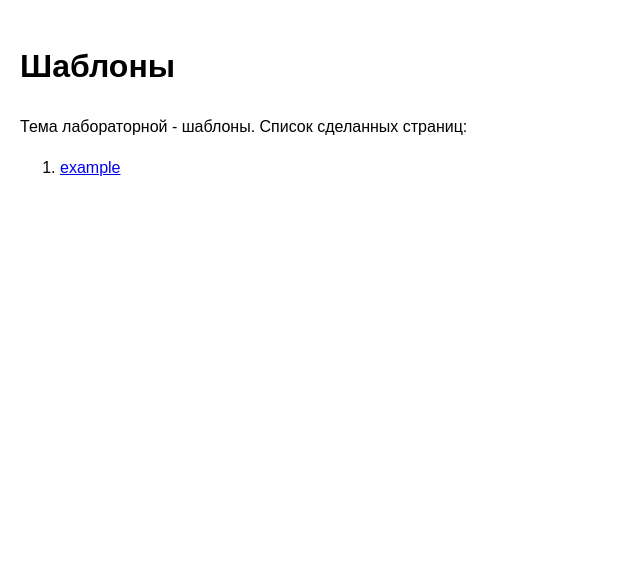
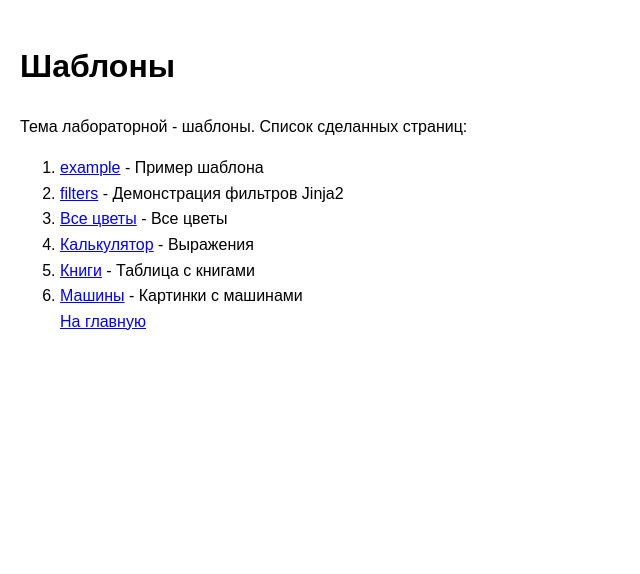
Before and after one commit to anastasiaagafonova/web-back-labs, a Flask app: page /lab2/ in a window 1280 px wide. Shown: the part 66-640 px from the top of the page, without its empty margins (0-640 px from the left). Run offline with Flask 3, Linux system fonts and the light colour scheme.

Commit message:
добавление ссылок

```diff
--- a/templates/lab2.html
+++ b/templates/lab2.html
@@ -9,7 +9,25 @@
     <div>Тема лабораторной - шаблоны. Список сделанных страниц:</div>
     <ol>
         <li>
-            <a href="/lab2/example">example</a>
+            <a href="/lab2/example">example</a> - Пример шаблона
         </li>
+         <li>
+            <a href="/lab2/filters">filters</a> - Демонстрация фильтров Jinja2
+        </li>
+        <li>
+            <a href="/lab2/flowers_html">Все цветы</a> - Все цветы
+        </li>
+        <li>
+            <a href="/lab2/calc">Калькулятор</a> - Выражения
+        </li>
+        <li>
+            <a href="/lab2/books">Книги</a> - Таблица с книгами
+        </li>
+        <li>
+            <a href="/lab2/cars">Машины</a> - Картинки с машинами
+        </li>
+        <div>
+            <a href="/">На главную</a>
+        </div>
     </ol>
 {% endblock %}
```
